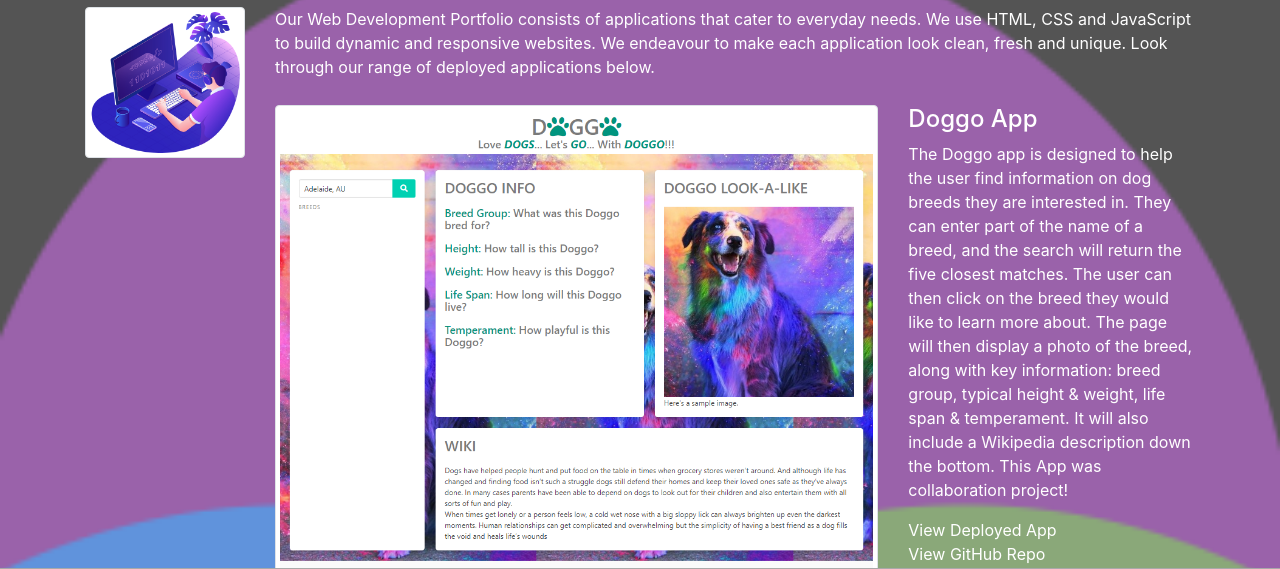
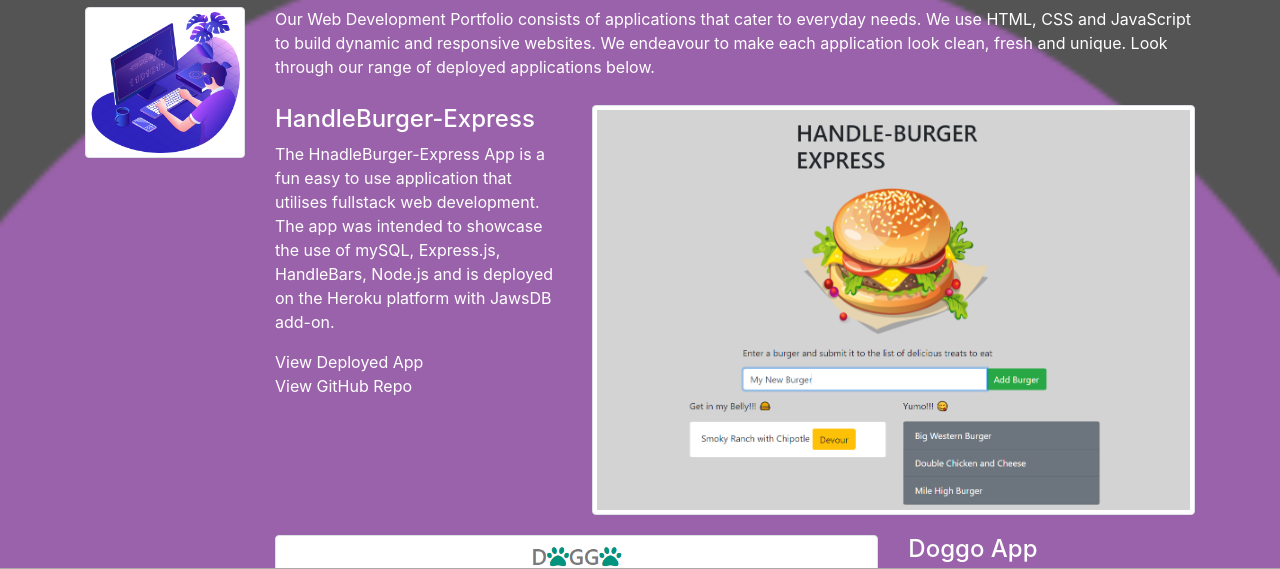
Before and after one commit to EMoschos/Web-Dev-Bio, a plain HTML site: page assets/html/portfolio.html in a window 1280 px wide. Shown: the part 168-737 px from the top of the page. Drawn offline with nearby package versions, Linux system fonts and the light colour scheme.

Commit message:
Added Burger app to portfolio

```diff
--- a/assets/html/portfolio.html
+++ b/assets/html/portfolio.html
@@ -53,6 +53,21 @@
                         application look clean, fresh and unique. Look through our range of deployed applications below.
                     </p>
                     <!-- Included sub-row/cols to layout the content of the webpage width="150" height="150" -->
+                    <div class="row">
+                        <div class="col-md-4">
+                            <h2>HandleBurger-Express</h2>
+                            <p>
+                                The HnadleBurger-Express App is a fun easy to use application that utilises fullstack web development.  The app was intended to showcase the use of mySQL, Express.js, HandleBars, Node.js and is deployed on the Heroku platform with JawsDB add-on.
+                            </p>
+                            <a class="text-white" href="https://young-mountain-78701.herokuapp.com/">View Deployed App
+                            </a><br>
+                            <a class="text-white" href="https://github.com/EMoschos/hows-the-weather">View GitHub Repo
+                            </a>
+                        </div>
+                        <div class="col-md-8">
+                            <img src="../pics/BurgerApp.PNG" alt="Burger Express App" class="img-thumbnail">
+                        </div>
+                    </div>
                     <div class="row">
                         <div class="col-md-8">
                             <img src="../pics/DoggoApp.PNG" alt="Doggo App Screenshot" class="img-thumbnail">
```
Also changed, not shown: assets/pics/BurgerApp.PNG (added), 1 other file.
